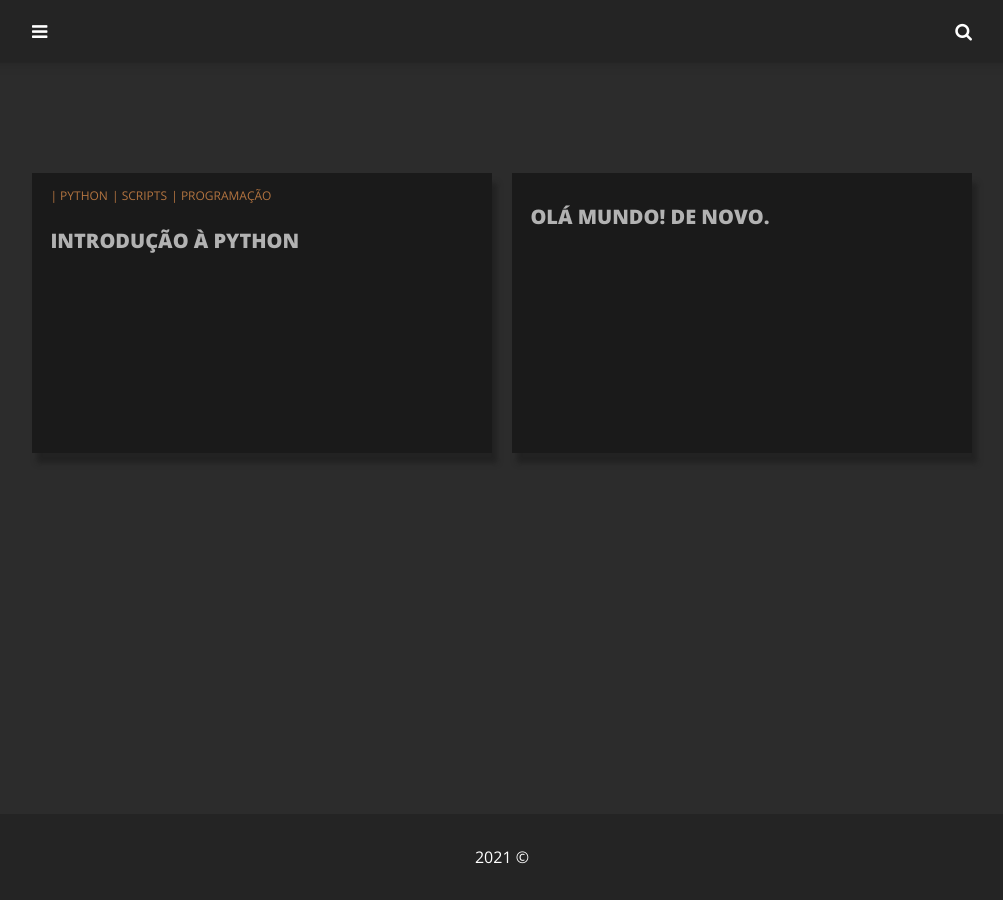
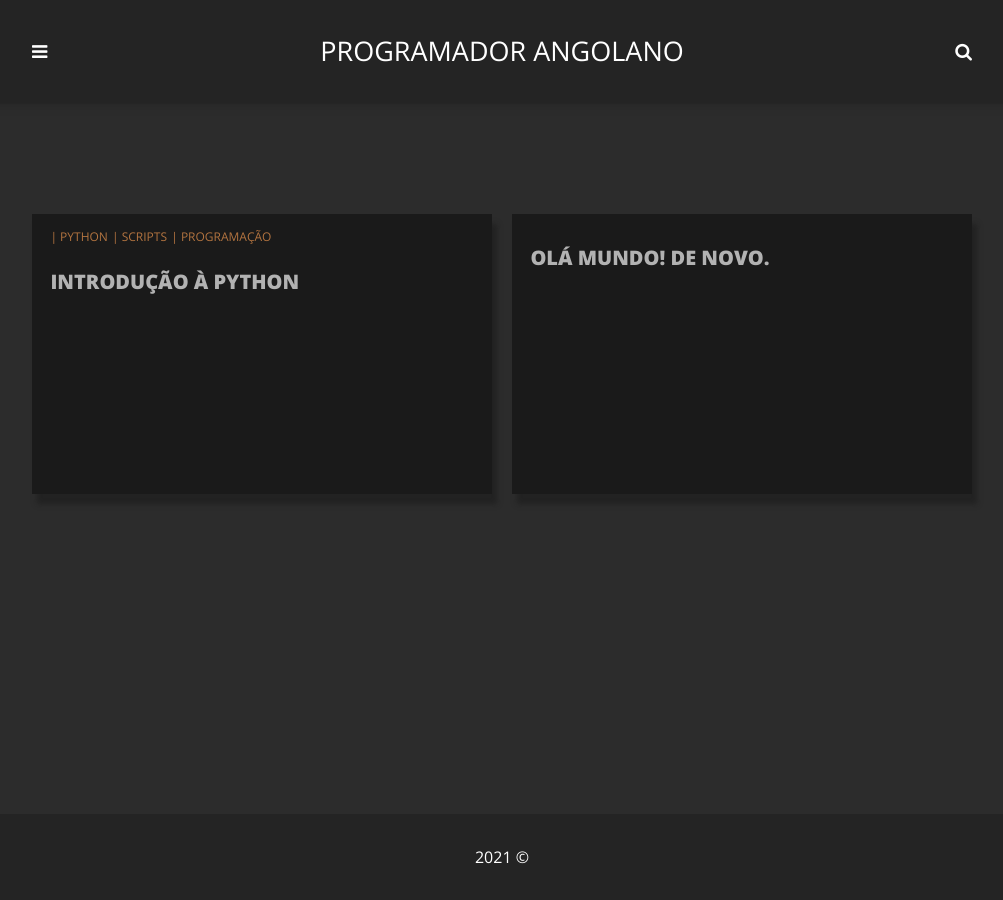
Before and after one commit to programadorao/pangolano.github.io-old, a Jekyll site: the page built from index.html, in a window 1280 px wide. Shown: the whole page, without its empty margins (138-1141 px from the left). Built offline with Jekyll 4.4.1, drawn with Linux system fonts in a browser that asks for light colours; the list of posts is cut into pages by our own code.

Commit message:
Update header.html

```diff
--- a/_includes/header.html
+++ b/_includes/header.html
@@ -8,10 +8,10 @@
         <span class="menu-icon-close"><i class="fa fa-times" aria-hidden="true"></i></span>
         <ul>
           <li><a href="{{site.baseurl}}/">Blog</a></li>
-          <li><a href="{{site.baseurl}}/about">Sobre mim</a></li>
+          <li><a href="{{site.baseurl}}/about">Sobre</a></li>
         </ul>
       </nav>
-      <p class="logo"><a href="{{site.baseurl}}/">{{ site.author }}</a></p>
+      <p class="logo"><a href="{{site.baseurl}}/">Programador Angolano</a></p>
       <div class="search-icon-container">
         <span class="search-icon"><a><i class="fa fa-search" aria-hidden="true"></i></a></span>
       </div>
```
